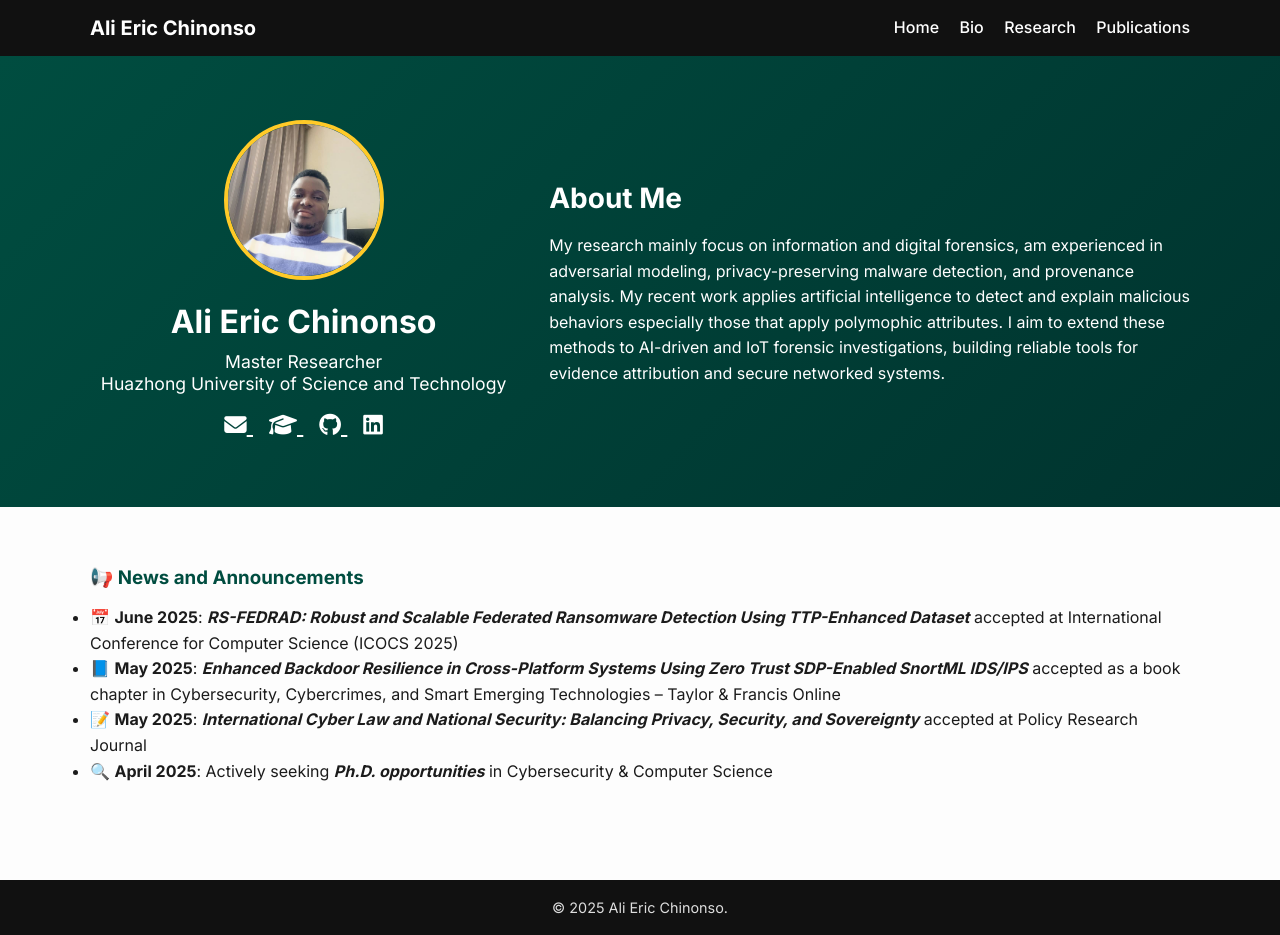
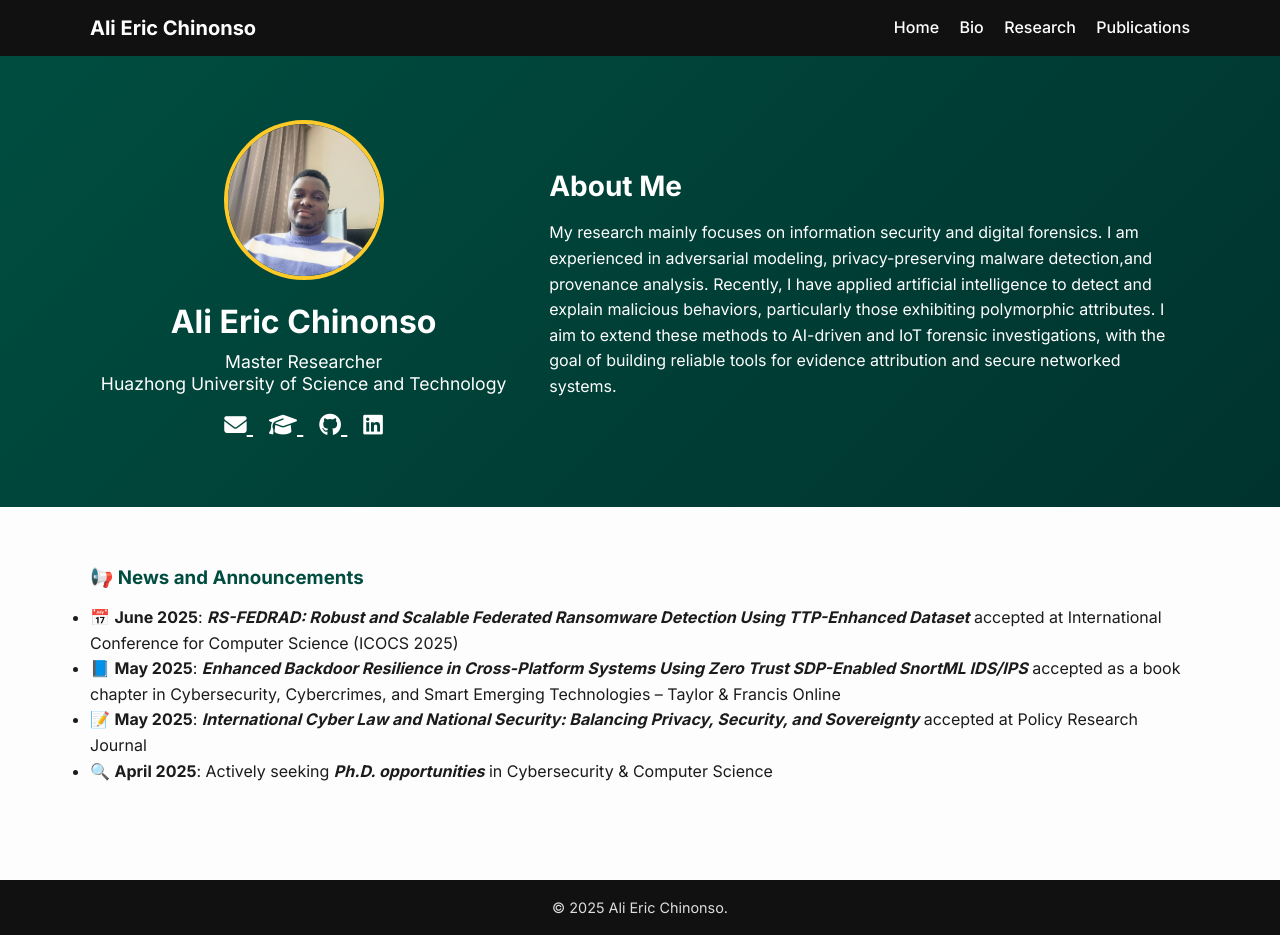
Before and after one commit to EmpireNetwork123/EmpireNetwork123.github.io, a Jekyll site: the page built from index.md, in a window 1280 px wide and 935 px high. Built offline with Jekyll 4.4.1, drawn with Linux system fonts in a browser that asks for light colours.

Commit message:
Update444 _config.yml

```diff
--- a/_config.yml
+++ b/_config.yml
@@ -26,9 +26,9 @@ scholar_link: "https://scholar.google.com/citations?user=88vHMEMAAAAJ"
 # ABOUT‑ME PARAGRAPH (Markdown accepted)
 # ------------------------------------------
 about_me: |
- My research mainly focus on information and digital forensics, am  experienced in adversarial modeling, privacy-preserving malware detection, and provenance analysis.
- My recent work applies artificial intelligence to detect and explain malicious behaviors especially those that apply polymophic attributes.
- I aim to extend these methods to AI-driven and IoT forensic investigations, building reliable tools for evidence attribution and secure networked systems.
+ My research mainly focuses on information security and digital forensics. I am experienced in adversarial modeling, privacy-preserving malware detection,and provenance analysis.
+ Recently, I have applied artificial intelligence to detect and explain malicious behaviors, particularly those exhibiting polymorphic attributes.
+ I aim to extend these methods to AI-driven and IoT forensic investigations, with the goal of building reliable tools for evidence attribution and secure networked systems.
 # ------------------------------------------
 markdown: kramdown
 theme: null
```
